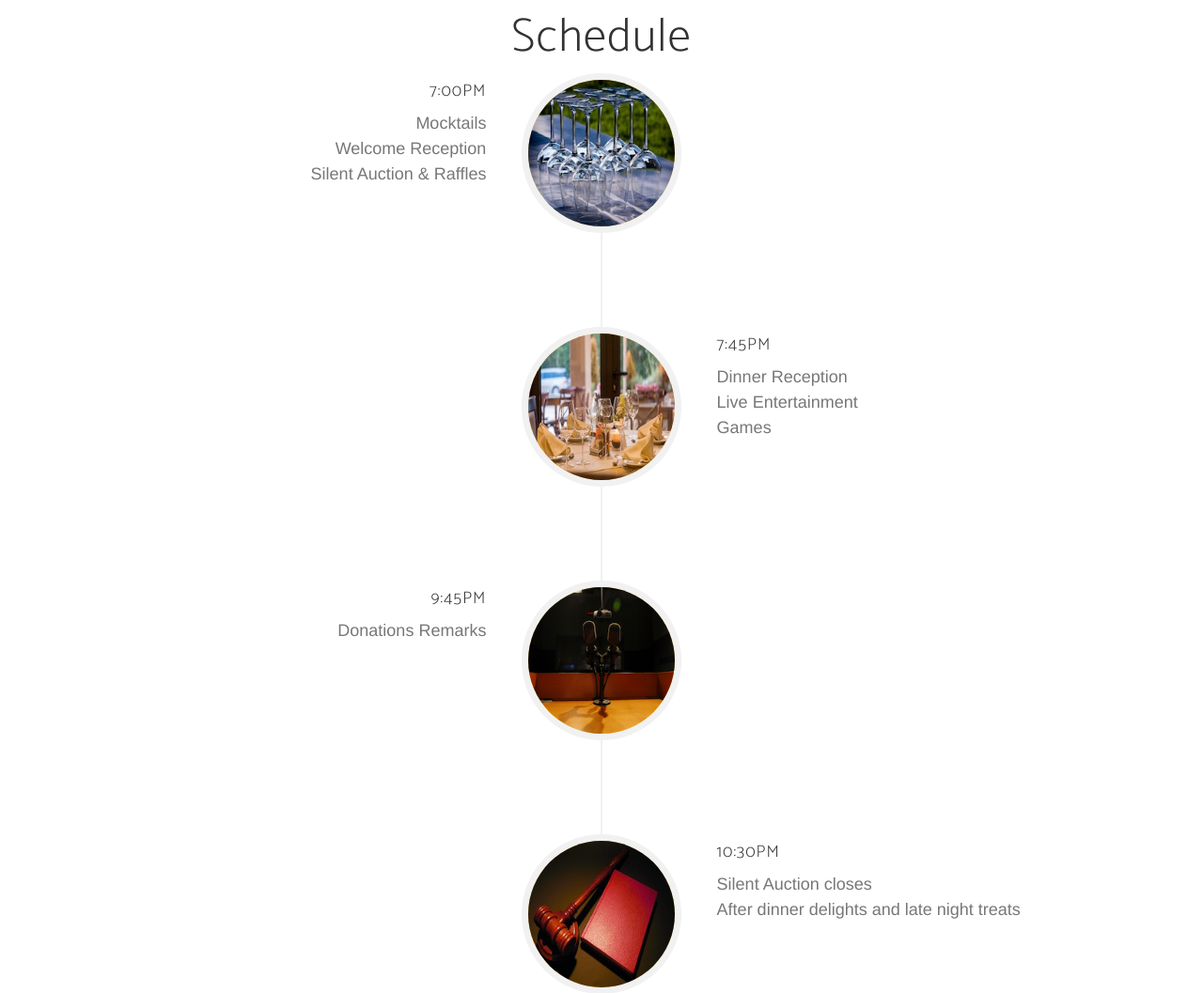
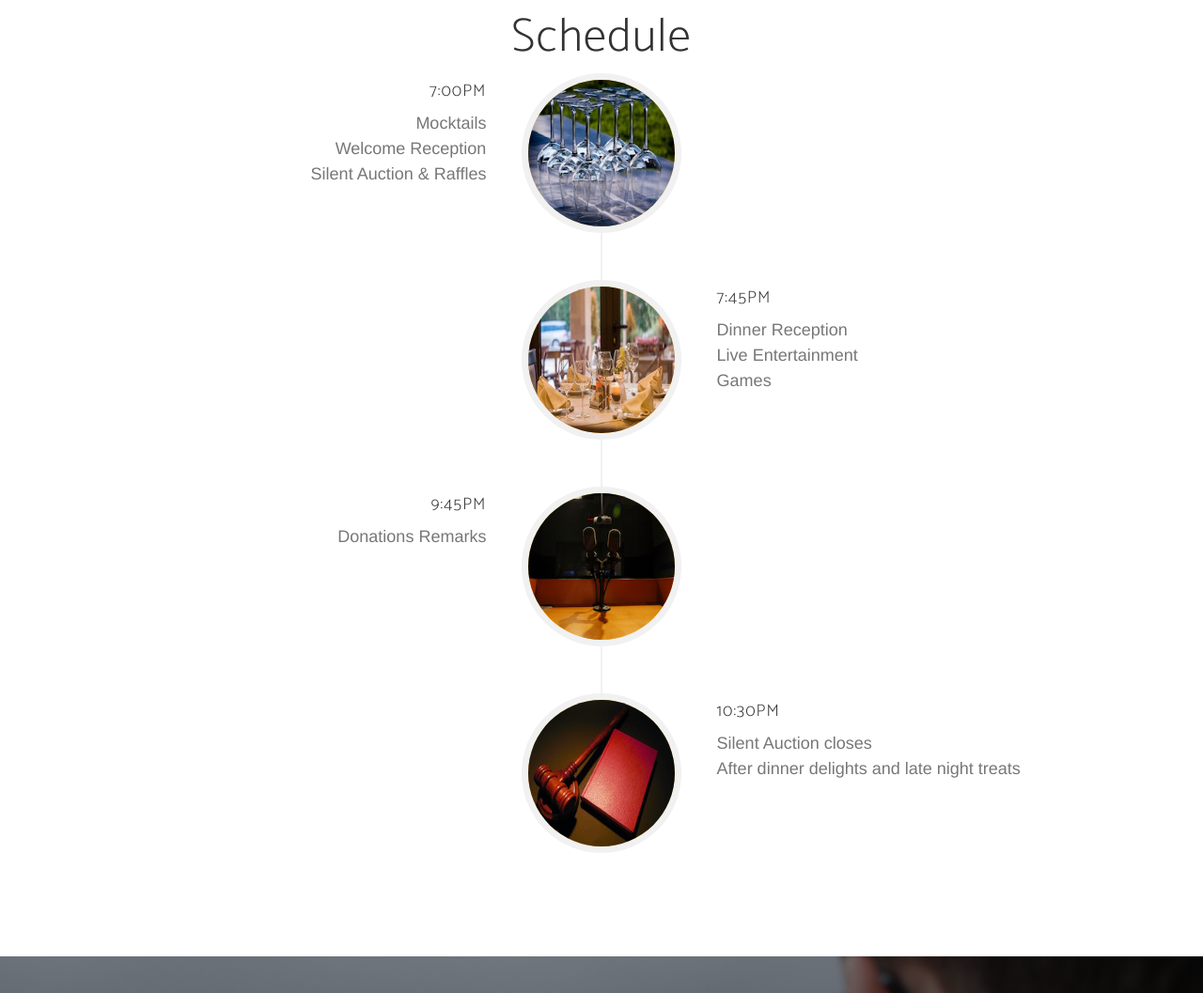
Before and after one commit to Developers-Foundation/mfsdac-gala, a PHP site: page / in a window 1280 px wide. Shown: the part 1498-2555 px from the top of the page at 94% size. Run offline with PHP 8.4, Linux system fonts and the light colour scheme; style sheets or scripts are compiled from the project's sources; some libraries are stand-ins or nearby versions; some web fonts are replaced.

Commit message:
Reduced space between event icons.

```diff
--- a/css/custom.css
+++ b/css/custom.css
@@ -131,7 +131,7 @@ header {
     left: 50%;
   }
   #schedule .timeline > li {
-    margin-bottom: 100px;
+    margin-bottom: 50px;
     min-height: 100px;
   }
   #schedule .timeline > li .timeline-panel {
--- a/less/custom.less
+++ b/less/custom.less
@@ -147,7 +147,7 @@ header {
                 left: 50%;
             }
             > li {
-                margin-bottom: 100px;
+                margin-bottom: 50px;
                 min-height: 100px;
                 .timeline-panel {
                     width: 41%;
```
